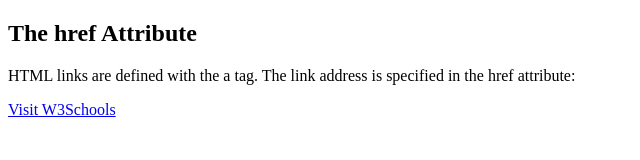
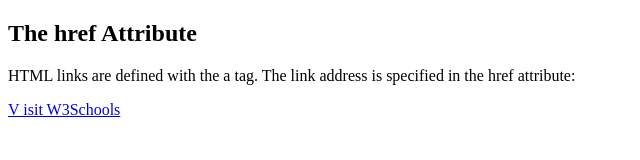
Before and after one commit to Hardi0205/h1, a plain HTML site: page index.html in a window 1280 px wide. Shown: the full height of the page, 0-640 px from the left. Drawn offline with Linux system fonts and the light colour scheme.

Commit message:
v change

```diff
--- a/index.html
+++ b/index.html
@@ -6,7 +6,7 @@
 
 <p>HTML links are defined with the a tag. The link address is specified in the href attribute:</p>
 
-<a href="https://www.w3schools.com">Visit W3Schools</a>
+<a href="https://www.w3schools.com">V isit W3Schools</a>
 
 </body>
 </html>
```
